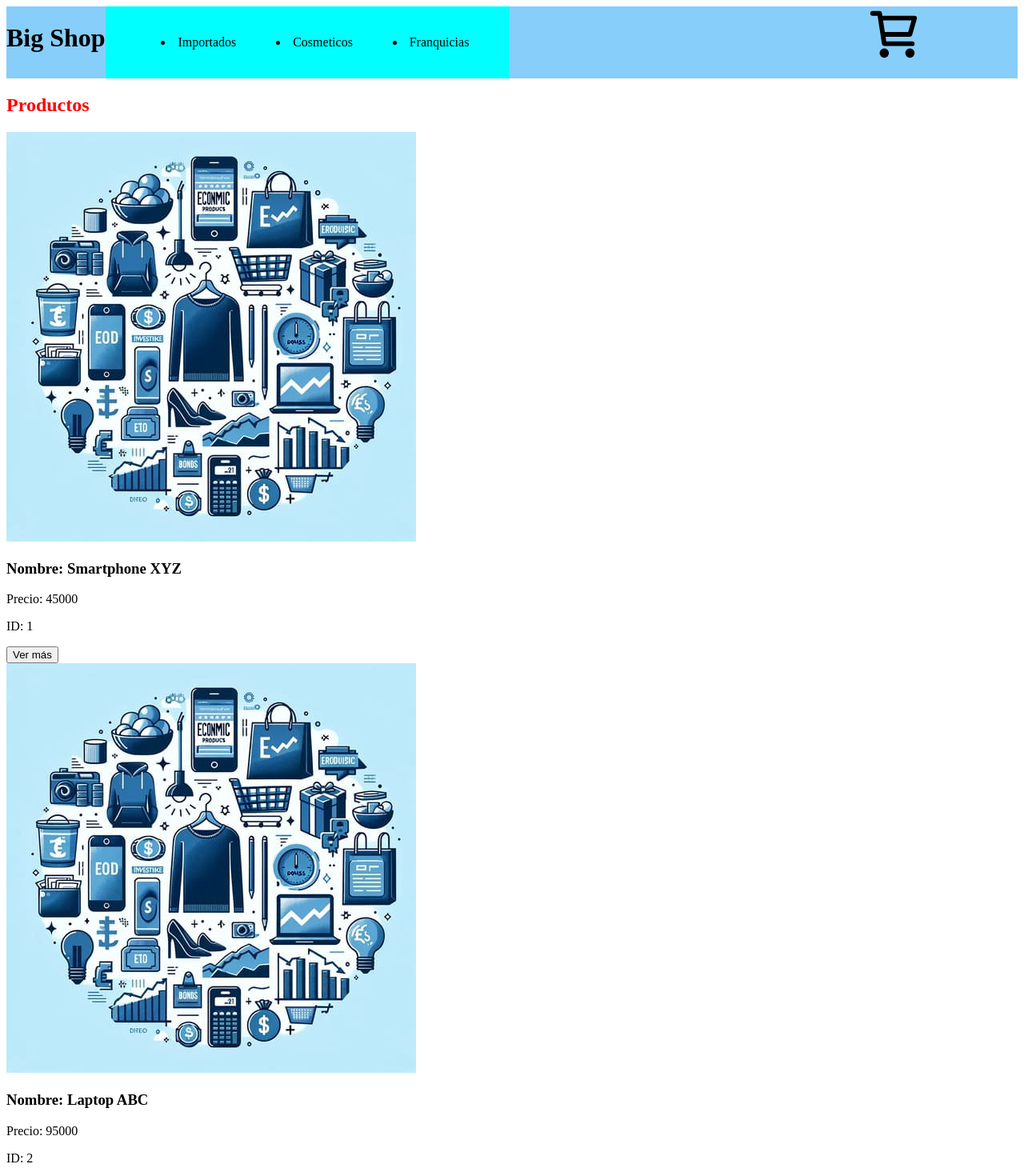
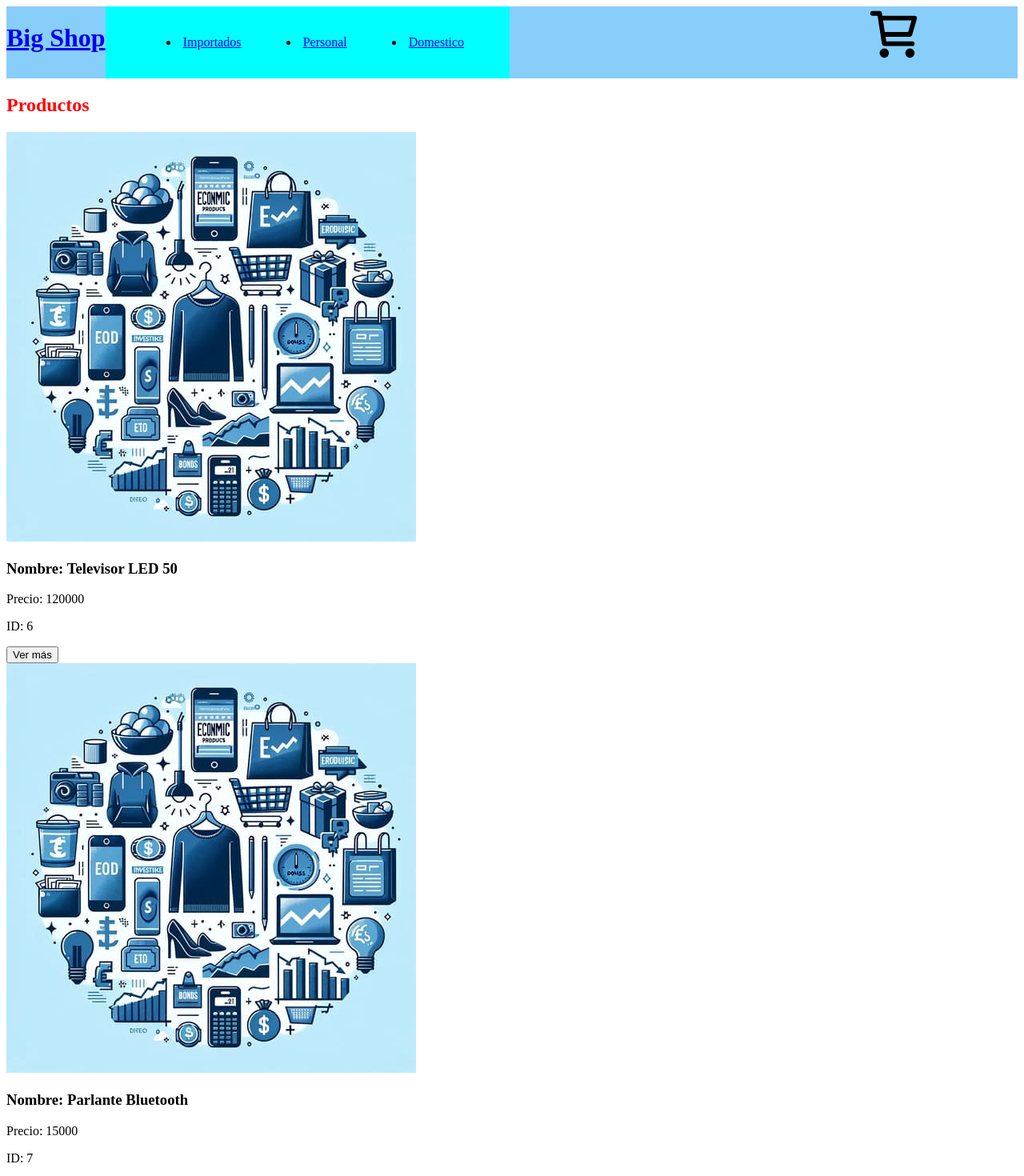
Before and after one commit to francosdp/PreEntrega2-GattiCandelero, a React (Vite) app: page /categoria/domestico in a window 1280 px wide. Shown: the top 1470 px of the page at 80% size. Built offline with nearby package versions, Linux system fonts and the light colour scheme.

Commit message:
NavLink y Categorias

```diff
--- a/src/App.jsx
+++ b/src/App.jsx
@@ -4,16 +4,23 @@ import ItemDetailContainer from './componentes/ItemDetailContainer/ItemDetailCon
 // import Map from './componentes/Map/map'
 import ItemListContainer from './componentes/ItemListContainer/ItemListContainer'
 import NavBar from './componentes/NavBar/NavBar'
+import { BrowserRouter, Routes, Route } from 'react-router-dom'
+
 
 function App() {
 
   return (
     <>
-      {/* <Promesas/> */}
-      {/* <Map/>     */}
-      <NavBar />
-      <ItemListContainer />
-      <ItemDetailContainer />
+      <BrowserRouter>
+        <NavBar />
+        <Routes>
+          <Route path='/' element={<ItemListContainer />} />
+          <Route path='/categoria/:idCategoria' element={<ItemListContainer />} />
+          <Route path='/item/:idItem' element={<ItemListContainer />} />
+        </Routes>
+
+      </BrowserRouter>
+
     </>
   )
 }
--- a/src/asyncmock.js
+++ b/src/asyncmock.js
@@ -1,12 +1,12 @@
 const bigShopProductos = [
-    { id: "1", nombre: "Smartphone XYZ", precio: 45000, img: "/public/img/producto.jpg", idCat: "Personal" },
-    { id: "2", nombre: "Laptop ABC", precio: 95000, img: "/public/img/producto.jpg", idCat: "Personal" },
-    { id: "3", nombre: "Tablet DEF", precio: 30000, img: "/public/img/producto.jpg", idCat: "Personal" },
-    { id: "4", nombre: "Auriculares inalámbricos", precio: 7500, img: "/public/img/producto.jpg", idCat: "Personal" },
-    { id: "5", nombre: "Reloj inteligente GHI", precio: 27000, img: "/public/img/producto.jpg", idCat: "Personal" },
-    { id: "6", nombre: "Televisor LED 50", precio: 120000, img: "/public/img/producto.jpg", idCat: "Domestico" },
-    { id: "7", nombre: "Parlante Bluetooth", precio: 15000, img: "/public/img/producto.jpg", idCat: "Domestico" },
-    { id: "8", nombre: "Cámara de seguridad", precio: 20000, img: "/public/img/producto.jpg", idCat: "Domestico" }
+    { id: "1", nombre: "Smartphone XYZ", precio: 45000, img: "/public/img/producto.jpg", idCat: "personal" },
+    { id: "2", nombre: "Laptop ABC", precio: 95000, img: "/public/img/producto.jpg", idCat: "personal" },
+    { id: "3", nombre: "Tablet DEF", precio: 30000, img: "/public/img/producto.jpg", idCat: "personal" },
+    { id: "4", nombre: "Auriculares inalámbricos", precio: 7500, img: "/public/img/producto.jpg", idCat: "personal" },
+    { id: "5", nombre: "Reloj inteligente GHI", precio: 27000, img: "/public/img/producto.jpg", idCat: "personal" },
+    { id: "6", nombre: "Televisor LED 50", precio: 120000, img: "/public/img/producto.jpg", idCat: "domestico" },
+    { id: "7", nombre: "Parlante Bluetooth", precio: 15000, img: "/public/img/producto.jpg", idCat: "domestico" },
+    { id: "8", nombre: "Cámara de seguridad", precio: 20000, img: "/public/img/producto.jpg", idCat: "domestico" }
 ];
 
 
@@ -30,7 +30,7 @@ export const callProduct = (id) => {
 export const getProductsCategory = (id) => {
     return new Promise(resolve =>{
         setTimeout(() => {
-            const product = bigShopProductos.filter(item => item.id === id)
+            const product = bigShopProductos.filter(item => item.idCat === id)
             resolve(product)
         }, 100);
     })
--- a/src/componentes/ItemDetail/ItemDetail.jsx
+++ b/src/componentes/ItemDetail/ItemDetail.jsx
@@ -5,7 +5,7 @@ const ItemDetail = ({ id, nombre, precio, img }) => {
             <h2>Nombre: {nombre}</h2>
             <p>Precio: {precio}</p>
             <p>ID: {id}</p>
-            <img src={img} alt={nombre} />
+            <img src={img} alt= {nombre} />
             <p>Lorem, ipsum dolor sit amet consectetur adipisicing elit. Esse inventore harum molestias molestiae, consectetur corrupti vitae fuga ut assumenda unde veniam a obcaecati similique nostrum error itaque incidunt eveniet? Est?</p>
         </div>
     )
--- a/src/componentes/ItemDetailContainer/ItemDetailContainer.jsx
+++ b/src/componentes/ItemDetailContainer/ItemDetailContainer.jsx
@@ -1,13 +1,17 @@
 import { useState, useEffect } from "react"
 import { callProduct } from "../../asyncmock"
 import ItemDetail from "../ItemDetail/ItemDetail"
+import { useParams } from "react-router-dom"
 
 
 const ItemDetailContainer = () => {
     const [producto, setProducto] = useState(null)
 
+    const {idItem} =useParams()
+
+
     useEffect(() => {
-        callProduct(4)
+        callProduct(idItem)
             .then(respuesta => setProducto(respuesta))
     }, [])
 
--- a/src/componentes/ItemListContainer/ItemListContainer.jsx
+++ b/src/componentes/ItemListContainer/ItemListContainer.jsx
@@ -2,30 +2,30 @@ import { useState } from "react"
 import { useEffect } from "react"
 import { getProducts } from "../../asyncmock"
 import ItemList from "../ItemList/ItemList"
+import { getProductsCategory } from "../../asyncmock"
+import { useParams } from "react-router-dom"
 
 
 const ItemListContainer = () => {
     const [productos, setProductos] = useState([])
 
+    const { idCategoria } = useParams()
 
     useEffect(() => {
-        getProducts()
+        const funcionProductos = idCategoria ? getProductsCategory : getProducts
+        funcionProductos(idCategoria)
             .then(respuesta => setProductos(respuesta))
-            .catch(error => console.log(error))
-
-
-
-    }, [])
+    }, [idCategoria])
 
 
 
 
-return (
-    <>
-    <h2 style={{textAling:"center", color:"red"}}>Productos</h2>
-    <ItemList productos={productos}/>
-    </>
-)
+    return (
+        <>
+            <h2 style={{ textAling: "center", color: "red" }}>Productos</h2>
+            <ItemList productos={productos} />
+        </>
+    )
 }
 
 export default ItemListContainer
--- a/src/componentes/NavBar/NavBar.jsx
+++ b/src/componentes/NavBar/NavBar.jsx
@@ -1,17 +1,26 @@
 import './NavBar.css'
 import CartWidget from '../CartWidget/CartWidget'
+import { Link, NavLink } from 'react-router-dom'
 const NavBar = () => {
     return (
         <header>
-            <h1>Big Shop</h1>
+            <Link>
+                <h1>Big Shop</h1>
+            </Link>
             <nav>
                 <ul>
-                    <li>Importados</li>
-                    <li>Cosmeticos</li>
-                    <li>Franquicias</li>
+                    <li>
+                        <NavLink to='/'>Importados</NavLink>
+                    </li>
+                    <li>
+                        <NavLink to='/categoria/personal'>Personal</NavLink>
+                    </li>
+                    <li>
+                        <NavLink to='/categoria/domestico'> Domestico</NavLink>
+                    </li>
                 </ul>
             </nav>
-            <CartWidget/>
+            <CartWidget />
         </header>
     )
 }
```
Also changed, not shown: src/componentes/Map/map.jsx (deleted, +0 -31 lines).
